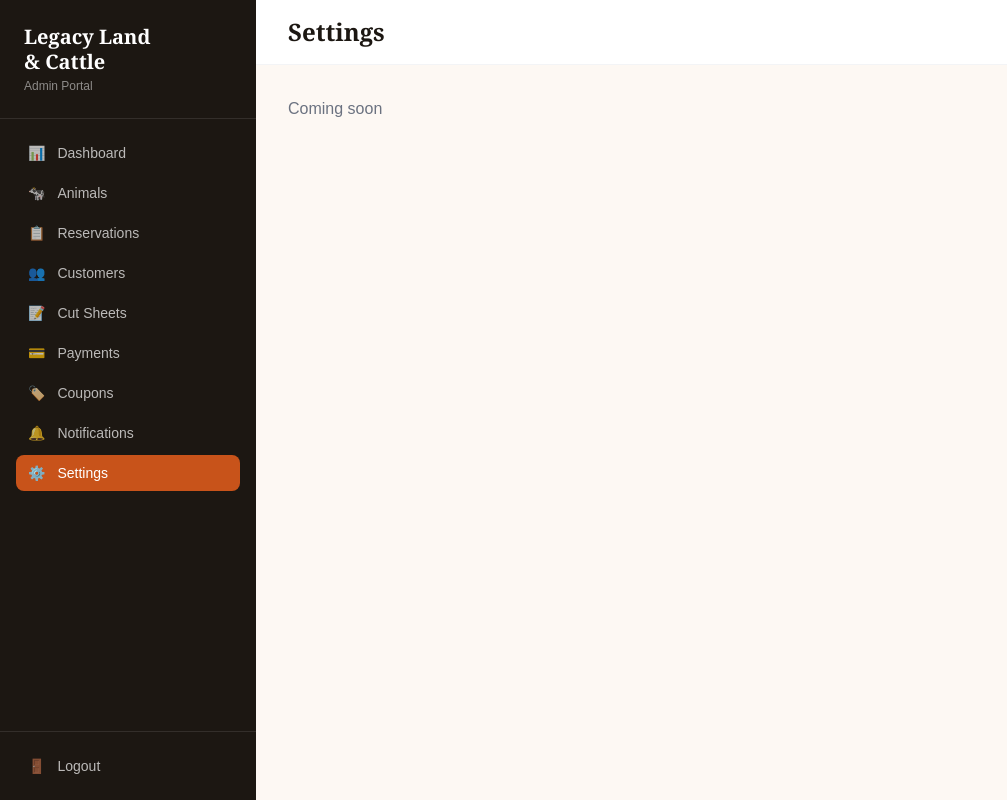
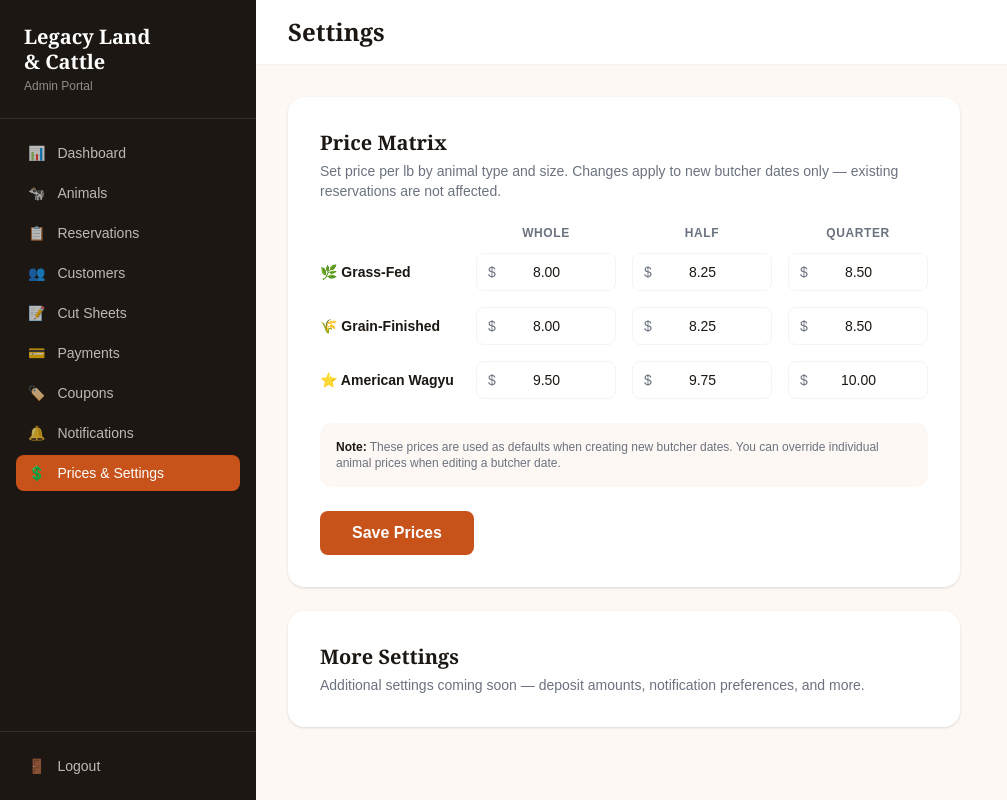
Before and after one commit to goldycodes87/legacy-beef-admin, a Next.js app: page /settings in a window 1280 px wide. Shown: the whole page, without its empty margins (0-1007 px from the left). Built offline with nearby package versions, Linux system fonts and the light colour scheme; no server answers; the database is empty.

Commit message:
Block 11: Price Matrix — config table, settings page, dynamic pricing in animals API

```diff
--- a/app/api/admin/animals/route.ts
+++ b/app/api/admin/animals/route.ts
@@ -33,6 +33,19 @@ export async function POST(request: NextRequest) {
     // Format date for display: "May 2026"
     const dateLabel = new Date(butcher_date + 'T00:00:00').toLocaleDateString('en-US', { month: 'long', year: 'numeric' });
 
+    // Fetch current prices from config
+    const { data: configData } = await supabase
+      .from('config')
+      .select('key, value')
+      .like('key', 'price_whole_%');
+
+    const configMap: Record<string, number> = {};
+    configData?.forEach(row => { configMap[row.key] = parseFloat(row.value); });
+
+    const grassPrice = configMap['price_whole_grass_fed'] ?? 8.00;
+    const grainPrice = configMap['price_whole_grain_finished'] ?? 8.00;
+    const wagyuPrice = configMap['price_whole_wagyu'] ?? 9.50;
+
     const inserts: Record<string, unknown>[] = [];
 
     if (grass_fed_count > 0) {
@@ -44,7 +57,7 @@ export async function POST(request: NextRequest) {
         units_used: 0,
         butcher_date,
         estimated_ready_date: estimated_ready_date || null,
-        price_per_lb: 8.00,
+        price_per_lb: grassPrice,
         status: 'available',
         wagyu_active: false,
       });
@@ -59,7 +72,7 @@ export async function POST(request: NextRequest) {
         units_used: 0,
         butcher_date,
         estimated_ready_date: estimated_ready_date || null,
-        price_per_lb: 8.00,
+        price_per_lb: grainPrice,
         status: 'available',
         wagyu_active: false,
       });
@@ -74,7 +87,7 @@ export async function POST(request: NextRequest) {
         units_used: 0,
         butcher_date,
         estimated_ready_date: estimated_ready_date || null,
-        price_per_lb: 9.50,
+        price_per_lb: wagyuPrice,
         status: 'available',
         wagyu_active: true,
       });
--- /dev/null
+++ b/app/api/admin/config/route.ts
@@ -0,0 +1,42 @@
+export const dynamic = 'force-dynamic';
+
+import { NextRequest, NextResponse } from 'next/server';
+import { createClient } from '@supabase/supabase-js';
+
+function getSupabaseAdmin() {
+  return createClient(
+    process.env.NEXT_PUBLIC_SUPABASE_URL!,
+    process.env.SUPABASE_SECRET_KEY!
+  );
+}
+
+export async function GET() {
+  try {
+    const supabase = getSupabaseAdmin();
+    const { data, error } = await supabase
+      .from('config')
+      .select('key, value')
+      .like('key', 'price_%');
+    if (error) throw error;
+    const config: Record<string, string> = {};
+    data.forEach((row) => { config[row.key] = row.value; });
+    return NextResponse.json(config);
+  } catch (err) {
+    return NextResponse.json({ error: 'Failed to load config' }, { status: 500 });
+  }
+}
+
+export async function POST(request: NextRequest) {
+  try {
+    const supabase = getSupabaseAdmin();
+    const body = await request.json();
+    const updates = Object.entries(body).map(([key, value]) => ({ key, value: String(value) }));
+    const { error } = await supabase
+      .from('config')
+      .upsert(updates, { onConflict: 'key' });
+    if (error) throw error;
+    return NextResponse.json({ success: true });
+  } catch (err) {
+    return NextResponse.json({ error: 'Failed to save config' }, { status: 500 });
+  }
+}
--- a/app/settings/page.tsx
+++ b/app/settings/page.tsx
@@ -1,5 +1,147 @@
 'use client';
+
+import { useEffect, useState } from 'react';
 import AdminLayout from '@/components/AdminLayout';
+
+interface PriceMatrix {
+  price_whole_grass_fed: string;
+  price_half_grass_fed: string;
+  price_quarter_grass_fed: string;
+  price_whole_grain_finished: string;
+  price_half_grain_finished: string;
+  price_quarter_grain_finished: string;
+  price_whole_wagyu: string;
+  price_half_wagyu: string;
+  price_quarter_wagyu: string;
+}
+
+const DEFAULT_PRICES: PriceMatrix = {
+  price_whole_grass_fed: '8.00',
+  price_half_grass_fed: '8.25',
+  price_quarter_grass_fed: '8.50',
+  price_whole_grain_finished: '8.00',
+  price_half_grain_finished: '8.25',
+  price_quarter_grain_finished: '8.50',
+  price_whole_wagyu: '9.50',
+  price_half_wagyu: '9.75',
+  price_quarter_wagyu: '10.00',
+};
+
+const ROWS = [
+  { label: '🌿 Grass-Fed', whole: 'price_whole_grass_fed', half: 'price_half_grass_fed', quarter: 'price_quarter_grass_fed' },
+  { label: '🌾 Grain-Finished', whole: 'price_whole_grain_finished', half: 'price_half_grain_finished', quarter: 'price_quarter_grain_finished' },
+  { label: '⭐ American Wagyu', whole: 'price_whole_wagyu', half: 'price_half_wagyu', quarter: 'price_quarter_wagyu' },
+];
+
 export default function SettingsPage() {
-  return <AdminLayout title="Settings"><p className="text-brand-gray">Coming soon</p></AdminLayout>;
+  const [prices, setPrices] = useState<PriceMatrix>(DEFAULT_PRICES);
+  const [loading, setLoading] = useState(true);
+  const [saving, setSaving] = useState(false);
+  const [saved, setSaved] = useState(false);
+  const [error, setError] = useState<string | null>(null);
+
+  useEffect(() => {
+    fetch('/api/admin/config')
+      .then(r => r.json())
+      .then(data => {
+        if (!data.error) setPrices(prev => ({ ...prev, ...data }));
+      })
+      .finally(() => setLoading(false));
+  }, []);
+
+  const handleSave = async (e: React.FormEvent) => {
+    e.preventDefault();
+    setSaving(true);
+    setError(null);
+    setSaved(false);
+    try {
+      const res = await fetch('/api/admin/config', {
+        method: 'POST',
+        headers: { 'Content-Type': 'application/json' },
+        body: JSON.stringify(prices),
+      });
+      if (!res.ok) throw new Error('Failed to save');
+      setSaved(true);
+      setTimeout(() => setSaved(false), 3000);
+    } catch (err) {
+      setError('Failed to save prices. Please try again.');
+    } finally {
+      setSaving(false);
+    }
+  };
+
+  return (
+    <AdminLayout title="Settings">
+      <div className="max-w-2xl">
+        <div className="bg-white rounded-2xl shadow-sm p-8">
+          <h3 className="font-display font-bold text-xl text-brand-dark mb-1">Price Matrix</h3>
+          <p className="text-sm text-brand-gray mb-6">
+            Set price per lb by animal type and size. Changes apply to new butcher dates only — existing reservations are not affected.
+          </p>
+
+          {loading ? (
+            <p className="text-brand-gray">Loading prices...</p>
+          ) : (
+            <form onSubmit={handleSave}>
+              {/* Table header */}
+              <div className="grid grid-cols-4 gap-4 mb-3">
+                <div />
+                {['Whole', 'Half', 'Quarter'].map(size => (
+                  <p key={size} className="text-xs font-semibold text-brand-gray uppercase tracking-wider text-center">{size}</p>
+                ))}
+              </div>
+
+              {/* Price rows */}
+              <div className="space-y-4">
+                {ROWS.map(row => (
+                  <div key={row.label} className="grid grid-cols-4 gap-4 items-center">
+                    <p className="text-sm font-semibold text-brand-dark">{row.label}</p>
+                    {[row.whole, row.half, row.quarter].map(key => (
+                      <div key={key} className="relative">
+                        <span className="absolute left-3 top-1/2 -translate-y-1/2 text-brand-gray text-sm">$</span>
+                        <input
+                          type="number"
+                          step="0.01"
+                          min="0"
+                          value={prices[key as keyof PriceMatrix]}
+                          onChange={(e) => setPrices(prev => ({ ...prev, [key]: e.target.value }))}
+                          className="w-full pl-7 pr-3 py-2 border border-brand-gray-light rounded-lg text-sm focus:outline-none focus:ring-2 focus:ring-brand-orange text-center"
+                        />
+                      </div>
+                    ))}
+                  </div>
+                ))}
+              </div>
+
+              {/* Note */}
+              <div className="mt-6 p-4 bg-brand-warm rounded-xl">
+                <p className="text-xs text-brand-gray">
+                  <span className="font-semibold text-brand-dark">Note:</span> These prices are used as defaults when creating new butcher dates. You can override individual animal prices when editing a butcher date.
+                </p>
+              </div>
+
+              {/* Save button */}
+              <div className="mt-6 flex items-center gap-4">
+                <button
+                  type="submit"
+                  disabled={saving}
+                  className="bg-brand-orange hover:bg-brand-orange-hover text-white px-8 py-2.5 rounded-lg font-semibold disabled:opacity-50"
+                >
+                  {saving ? 'Saving...' : 'Save Prices'}
+                </button>
+                {saved && <p className="text-green-600 font-semibold text-sm">✓ Prices saved successfully</p>}
+                {error && <p className="text-red-500 text-sm">{error}</p>}
+              </div>
+            </form>
+          )}
+        </div>
+
+        {/* Future settings placeholder */}
+        <div className="bg-white rounded-2xl shadow-sm p-8 mt-6">
+          <h3 className="font-display font-bold text-xl text-brand-dark mb-1">More Settings</h3>
+          <p className="text-sm text-brand-gray">Additional settings coming soon — deposit amounts, notification preferences, and more.</p>
+        </div>
+      </div>
+    </AdminLayout>
+  );
 }
--- a/components/AdminLayout.tsx
+++ b/components/AdminLayout.tsx
@@ -12,7 +12,7 @@ const NAV_LINKS = [
   { href: '/payments', label: 'Payments', icon: '💳' },
   { href: '/coupons', label: 'Coupons', icon: '🏷️' },
   { href: '/notifications', label: 'Notifications', icon: '🔔' },
-  { href: '/settings', label: 'Settings', icon: '⚙️' },
+  { href: '/settings', label: 'Prices & Settings', icon: '💲' },
 ];
 
 interface AdminLayoutProps {
```
